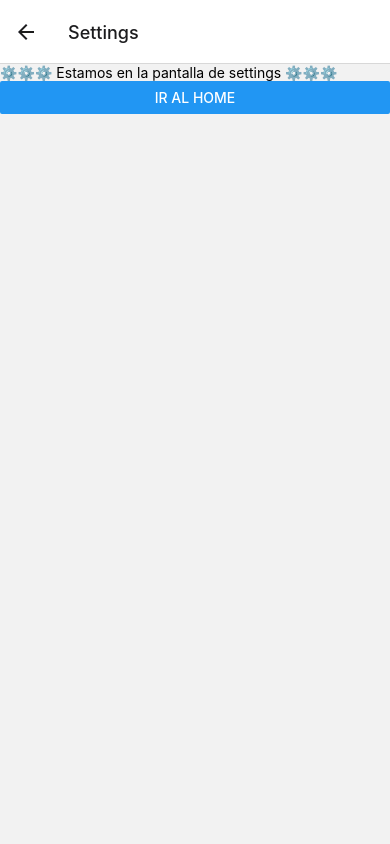
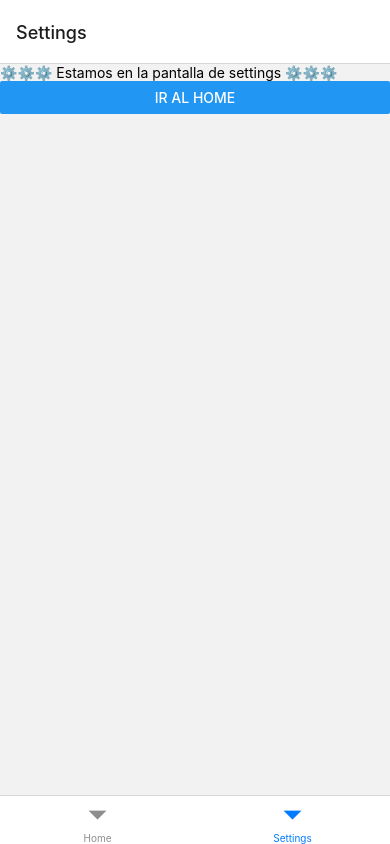
Before and after one commit to CristiamMontoya4/introduccion-react-native, a React Native app: screen /Settings in a window 390 px wide. Built offline with nearby package versions, Linux system fonts and the light colour scheme.

Commit message:
Se crea una navegacion mediante botones en la parte inferior

```diff
--- a/App.js
+++ b/App.js
@@ -1,13 +1,15 @@
 import 'react-native-gesture-handler';
 import { NavigationContainer } from '@react-navigation/native';
 import NavigationStack from './src/navigation/NavigationStack';
+import NavigationTab from './src/navigation/NavigationTab';
 
 export default function App() {
 
 
   return (
     <NavigationContainer>
-      <NavigationStack />
+      {/* <NavigationStack /> */}
+      <NavigationTab />
     </NavigationContainer>
   );
 }
--- a/package.json
+++ b/package.json
@@ -20,7 +20,7 @@
     "react-native": "0.74.5",
     "react-native-gesture-handler": "~2.16.1",
     "react-native-reanimated": "~3.10.1",
-    "react-native-safe-area-context": "4.10.5",
+    "react-native-safe-area-context": "^4.10.5",
     "react-native-screens": "3.31.1"
   },
   "devDependencies": {
--- /dev/null
+++ b/src/navigation/NavigationTab.js
@@ -0,0 +1,16 @@
+import { createBottomTabNavigator } from "@react-navigation/bottom-tabs"
+import SettingScreen from "../screens/SettingScreen";
+import HomeScreen from "../screens/HomeScreen";
+
+const Tab = createBottomTabNavigator();
+
+//Navegación alternativa, usando botones en la parte inferior
+export default function NavigationTab() {
+
+    return(
+        <Tab.Navigator>
+            <Tab.Screen name="Home" component={HomeScreen} />
+            <Tab.Screen name="Settings" component={SettingScreen} />
+        </Tab.Navigator>
+    );
+}
--- a/src/screens/HomeScreen.js
+++ b/src/screens/HomeScreen.js
@@ -2,6 +2,7 @@
 import { Image, StyleSheet, Text, View, Button } from 'react-native';
 import LoginForm from '../components/LoginFom';
 import Saludar from '../components/Saludar';
+import { SafeAreaView } from 'react-native-safe-area-context';  //importación para no pegarse con la barra superior de la hora y bateria
 
 export default function HomeScreen({ navigation }) {
 
@@ -13,12 +14,12 @@
 
       //statusBar es una libreria externa de expo, que permite modificar la barra superior (donde esta la hora, batería, etc)
     return(
-        <View>
+        <SafeAreaView>
             <Text>
                 Estamos en el Home 🏠
             </Text>
            <Button onPress={goToSettings} title="Ir a Settings" />
-        </View>
+        </SafeAreaView>
     );
 }
 
--- a/src/screens/SettingScreen.jsx
+++ b/src/screens/SettingScreen.jsx
@@ -1,4 +1,5 @@
 import { View, Text, Button } from 'react-native';
+import { SafeAreaView } from 'react-native-safe-area-context';  //importación para no pegarse con la barra superior de la hora y bateria
 
 export default function SettingScreen(props) {
 
@@ -9,11 +10,11 @@
 };
 
     return(
-        <View>
+        <SafeAreaView>
             <Text>
                 ⚙️⚙️⚙️ Estamos en la pantalla de settings ⚙️⚙️⚙️
             </Text>
             <Button onPress={()=>goToPage("Home")} title="Ir al Home" />
-        </View>
+        </SafeAreaView>
     );
 }
```
Also changed, not shown: 1 other file (tests, documents, lock files or other folders).
